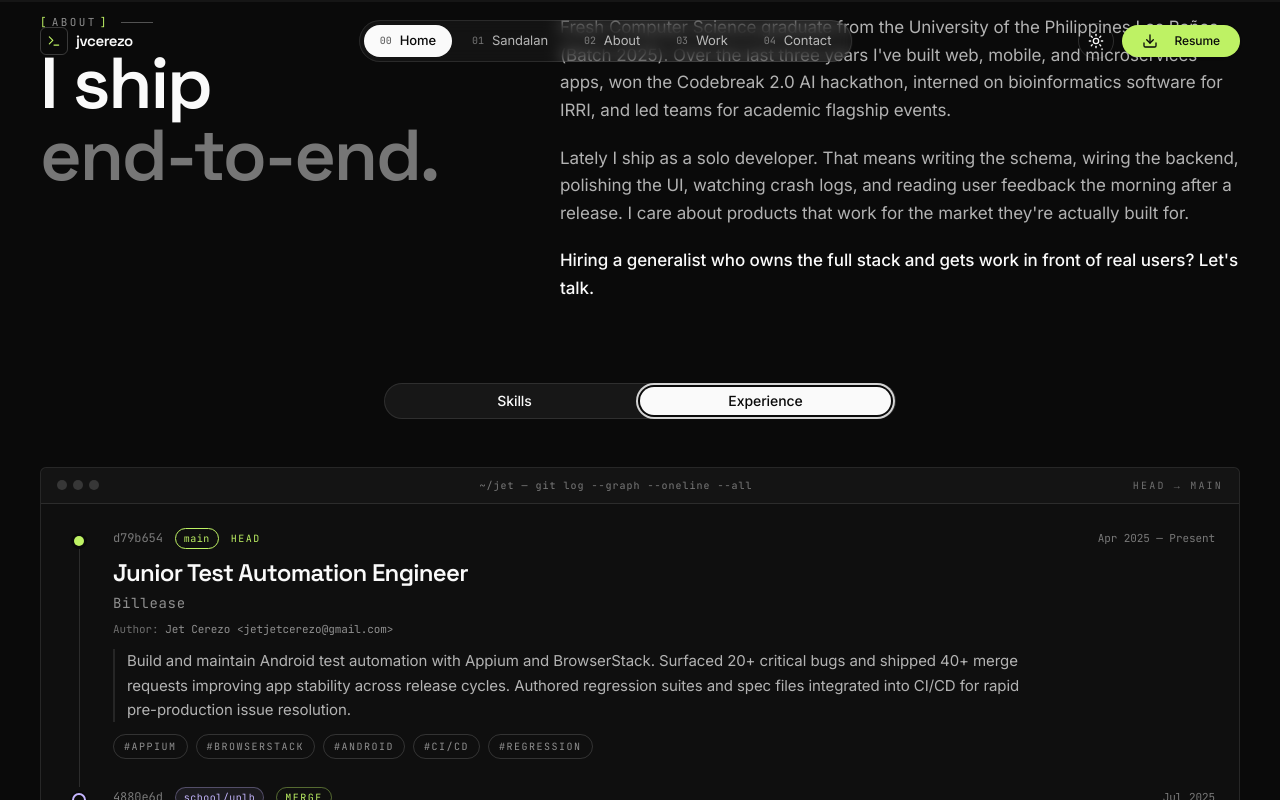
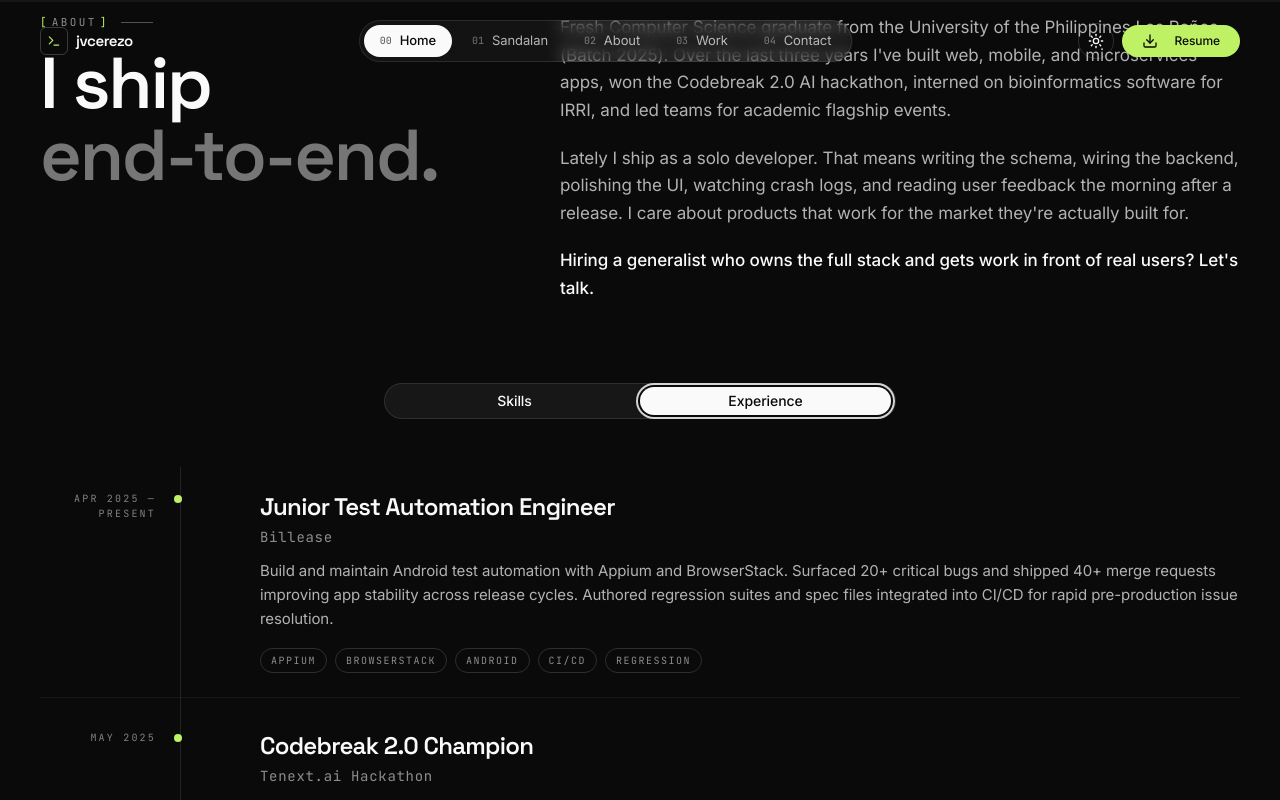
Before and after one commit to jvcerezo/portfolio, a React (Vite) app: page / in a window 1280 px wide. Both pictures are taken after a click on the tab "Experience". Shown: the part 3669-4469 px from the top of the page. Built offline with nearby package versions, Linux system fonts and the light colour scheme.

Commit message:
reverted experience to original timeline

```diff
--- a/src/App.tsx
+++ b/src/App.tsx
@@ -244,311 +244,81 @@ function ProjectCard({ p, idx }: { p: (typeof PROJECTS)[number]; idx: number })
   );
 }
 
-type Commit = {
-  hash: string;
-  branch: string;
-  branchKind: 'main' | 'school' | 'side' | 'merge';
-  date: string;
-  commitTitle: string;
-  role: string;
-  company: string;
-  description: string;
-  tags: string[];
-};
-
-const EXPERIENCE: Commit[] = [
+const EXPERIENCE = [
   {
-    hash: 'd79b654',
-    branch: 'main',
-    branchKind: 'main',
-    date: 'Apr 2025 — Present',
-    commitTitle: 'feat(career): joined billease as junior test automation engineer',
     role: 'Junior Test Automation Engineer',
     company: 'Billease',
+    period: 'Apr 2025 — Present',
     description:
       'Build and maintain Android test automation with Appium and BrowserStack. Surfaced 20+ critical bugs and shipped 40+ merge requests improving app stability across release cycles. Authored regression suites and spec files integrated into CI/CD for rapid pre-production issue resolution.',
     tags: ['Appium', 'BrowserStack', 'Android', 'CI/CD', 'Regression'],
   },
   {
-    hash: '4880e6d',
-    branch: 'school/uplb',
-    branchKind: 'merge',
-    date: 'Jul 2025',
-    commitTitle: "merge: school/uplb → main · graduated bs computer science",
+    role: 'Codebreak 2.0 Champion',
+    company: 'Tenext.ai Hackathon',
+    period: 'May 2025',
+    description:
+      'Won 1st place building a RAG-based AI platform for customer support agents. The assistant generated live call scripts from past and current tickets and ran automated QA analytics after calls. Handled APIs, microservices, deployment, and AI integration to ship an MVP in under 24 hours.',
+    tags: ['AI', 'RAG', 'Microservices', 'Real-time'],
+  },
+  {
     role: 'BS Computer Science',
     company: 'University of the Philippines Los Baños',
+    period: 'Sep 2021 — Jul 2025',
     description:
       'Honor Roll. Iskolar ng Laguna and UP SLAS scholar. Relevant coursework: Operating Systems (CMSC 125), Computer Networks (CMSC 137), Cybersecurity, Data Structures & Algorithms. Thesis affiliate with IRRI on bioinformatics tooling.',
     tags: ['UPLB CS', 'Honor Roll', 'Iskolar ng Laguna', 'UP SLAS'],
   },
   {
-    hash: '952c26e',
-    branch: 'hackathon/codebreak',
-    branchKind: 'side',
-    date: 'May 2025',
-    commitTitle: 'ship(hackathon): won codebreak 2.0 with rag-based ai voice-qa agent',
-    role: 'Codebreak 2.0 Champion',
-    company: 'Tenext.ai Hackathon',
+    role: 'Bioinformatics SWE Intern · Thesis Affiliate',
+    company: 'International Rice Research Institute (IRRI)',
+    period: 'Jul 2024 — May 2025',
     description:
-      'Won 1st place building a RAG-based AI platform for customer support agents. The assistant generated live call scripts from past and current tickets and ran automated QA analytics after calls. Handled APIs, microservices, deployment, and AI integration to ship an MVP in under 24 hours.',
-    tags: ['AI', 'RAG', 'Microservices', 'Real-time'],
+      'Implemented a custom OAuth authentication flow for SNPseek in a Dockerized Drupal environment to improve secure user access and system integration. Designed and developed a MERN-based SNPseek platform using a microservices architecture for scalability, usability, and faster data processing.',
+    tags: ['MERN', 'Drupal', 'Docker', 'OAuth', 'Microservices'],
   },
   {
-    hash: 'f6ccf19',
-    branch: 'event/cs-week',
-    branchKind: 'side',
-    date: 'Oct 2023 — Jul 2025',
-    commitTitle: 'pm(uplb-coss): led 7-dev team for code wars at 41st cs week',
     role: 'Code Wars Co-Head · Project Manager',
     company: 'UPLB CS Society · 41st CS Week',
+    period: 'Oct 2023 — Jul 2025',
     description:
       'Led a 7-member dev team enhancing the competitive programming event platform. Oversaw feature development, bug tracking, testing, and deployment. Supported 20 teams, 3 judges, and 3 continuous hours of live service with zero downtime.',
     tags: ['Leadership', 'Deploy', 'Ship'],
   },
   {
-    hash: '5671b8f',
-    branch: 'intern/irri',
-    branchKind: 'side',
-    date: 'Jul 2024 — May 2025',
-    commitTitle: 'intern(irri): rewrote snpseek as mern microservices',
-    role: 'Bioinformatics SWE Intern · Thesis Affiliate',
-    company: 'International Rice Research Institute (IRRI)',
-    description:
-      'Implemented a custom OAuth authentication flow for SNPseek in a Dockerized Drupal environment to improve secure user access and system integration. Designed and developed a MERN-based SNPseek platform using a microservices architecture for scalability, usability, and faster data processing.',
-    tags: ['MERN', 'Drupal', 'Docker', 'OAuth', 'Microservices'],
-  },
-  {
-    hash: 'a3e635c',
-    branch: 'freelance/2-weeks',
-    branchKind: 'side',
-    date: 'Aug 2024 — Oct 2024',
-    commitTitle: 'freelance(client): shipped mern story-game in 3 weeks with 3-dev team',
     role: 'Freelance Full-Stack Developer',
     company: '2 Weeks · Project-based',
+    period: 'Aug 2024 — Oct 2024',
     description:
       'Built a story-based interactive game with a 3-person team using the MERN stack. Handled frontend, backend, and UI/UX to ensure client satisfaction.',
     tags: ['MERN', 'Client work'],
   },
   {
-    hash: 'b1ce7a9',
-    branch: 'lead/elbigayan',
-    branchKind: 'side',
-    date: 'May 2024 — Jun 2024',
-    commitTitle: 'lead(team): built flutter donation platform with 4 firebase services',
     role: 'eLBigayan · Team Lead',
     company: 'Flutter Donation Platform',
+    period: 'May 2024 — Jun 2024',
     description:
       'Led a 2-member team building a donation system. Used Flutter and Dart with 4 Firebase services to create a secure, scalable backend.',
     tags: ['Flutter', 'Firebase', 'Team Lead'],
   },
   {
-    hash: 'c4d2f15',
-    branch: 'game/fire-nation',
-    branchKind: 'side',
-    date: 'Apr 2024 — Jun 2024',
-    commitTitle: 'dev(game): built 4-player networked multiplayer in unity',
     role: 'Fire Nation Invasion · Game Developer',
     company: 'Unity Multiplayer Game',
+    period: 'Apr 2024 — Jun 2024',
     description:
       'Worked with 2 teammates on character abilities and game mechanics. Implemented networked multiplayer for up to 4 players across different computers.',
     tags: ['Unity', 'C#', 'Multiplayer'],
   },
   {
-    hash: '0f4a201',
-    branch: 'backend/picsel',
-    branchKind: 'side',
-    date: 'Feb 2024 — Jun 2024',
-    commitTitle: 'backend(picsel): integrated google auth + 7 features in 20-dev team',
     role: 'PICSEL · Backend Developer',
     company: 'Reservation System · 20-dev team',
+    period: 'Feb 2024 — Jun 2024',
     description:
       '9 commits, 12 merged PRs across 7 features in a 20-developer team over 5 months. Integrated Google authentication to enhance security and streamline the login process.',
     tags: ['Node.js', 'PostgreSQL', 'Auth'],
   },
-  {
-    hash: '00init',
-    branch: 'school/uplb',
-    branchKind: 'school',
-    date: 'Sep 2021',
-    commitTitle: "init: enrolled in bs computer science at uplb",
-    role: 'BS Computer Science',
-    company: 'University of the Philippines Los Baños',
-    description: 'Initial commit. The branch begins.',
-    tags: [],
-  },
 ];
 
-function branchAccent(branch: string): string {
-  if (branch === 'main') return 'rgb(var(--c-accent))';
-  const palette = [
-    '#7dd3fc', '#fcd34d', '#f9a8d4', '#86efac',
-    '#c4b5fd', '#fda4af', '#fde68a', '#a5f3fc',
-  ];
-  let h = 0;
-  for (let i = 0; i < branch.length; i++) h = (h * 31 + branch.charCodeAt(i)) >>> 0;
-  return palette[h % palette.length];
-}
-
-function ExperienceTree() {
-  return (
-    <div className="border border-fg/10 bg-fg/[0.025] rounded-md overflow-hidden">
-      {/* Terminal chrome */}
-      <div className="flex items-center gap-2 px-4 py-2.5 border-b border-fg/10 bg-fg/[0.02]">
-        <div className="flex gap-1.5">
-          <span className="w-2.5 h-2.5 rounded-full bg-fg/15" />
-          <span className="w-2.5 h-2.5 rounded-full bg-fg/15" />
-          <span className="w-2.5 h-2.5 rounded-full bg-fg/15" />
-        </div>
-        <div className="flex-1 flex justify-center">
-          <span className="font-mono text-[10px] tracking-[0.1em] text-fg/45 truncate">
-            ~/jet — git log --graph --oneline --all
-          </span>
-        </div>
-        <span className="font-mono text-[10px] tracking-[0.22em] uppercase text-fg/40">
-          HEAD → main
-        </span>
-      </div>
-
-      <ol className="px-4 sm:px-6 py-6">
-        {EXPERIENCE.map((c, i) => (
-          <ExperienceRow
-            key={c.hash + i}
-            commit={c}
-            isLast={i === EXPERIENCE.length - 1}
-          />
-        ))}
-      </ol>
-
-      {/* Footer prompt */}
-      <div className="px-4 sm:px-6 pb-5 pt-2 border-t border-fg/5">
-        <div className="font-mono text-[12px] text-fg/55 flex items-center gap-2 flex-wrap">
-          <span className="text-brand">jet@cerezo</span>
-          <span className="text-fg/40">~/career</span>
-          <span className="text-fg/40">$</span>
-          <span className="text-fg/70">git status</span>
-        </div>
-        <div className="font-mono text-[12px] text-fg/55 mt-2 pl-4">
-          On branch <span className="text-brand">main</span>. Working tree clean.
-          <br />
-          <span className="text-fg/40">// open to collaboration. fork the repo.</span>
-        </div>
-      </div>
-    </div>
-  );
-}
-
-function ExperienceRow({
-  commit,
-  isLast,
-}: {
-  commit: Commit;
-  isLast: boolean;
-}) {
-  const accent = branchAccent(commit.branch);
-  const isMain = commit.branchKind === 'main';
-  const isMerge = commit.branchKind === 'merge';
-  const isInit = commit.hash === '00init';
-
-  return (
-    <li className="relative grid grid-cols-[28px_1fr] gap-3 sm:gap-5 pb-7 last:pb-0">
-      {/* Graph gutter: vertical line + commit dot */}
-      <div className="relative flex justify-center">
-        {!isLast && (
-          <span
-            aria-hidden
-            className="absolute top-3 bottom-[-28px] w-px"
-            style={{ background: 'rgb(var(--c-fg) / 0.12)' }}
-          />
-        )}
-        {isMerge ? (
-          <span
-            aria-hidden
-            className="relative z-10 w-3.5 h-3.5 rounded-full border-2 mt-1.5"
-            style={{
-              borderColor: accent,
-              background: 'rgb(var(--c-bg))',
-              boxShadow: `0 0 0 2px rgb(var(--c-bg))`,
-            }}
-            title="merge commit"
-          />
-        ) : (
-          <span
-            aria-hidden
-            className="relative z-10 w-2.5 h-2.5 rounded-full mt-2"
-            style={{
-              background: accent,
-              boxShadow: `0 0 0 3px rgb(var(--c-bg))`,
-            }}
-          />
-        )}
-      </div>
-
-      {/* Content — git metadata header + recruiter-readable body */}
-      <div className="min-w-0">
-        <div className="flex flex-wrap items-baseline gap-x-3 gap-y-1">
-          <span className="font-mono text-[12px] text-fg/45 tabular-nums">
-            {commit.hash}
-          </span>
-          <span
-            className="font-mono text-[10px] tracking-[0.05em] px-2 py-0.5 rounded-full border"
-            style={{
-              color: accent,
-              borderColor: `${accent}55`,
-              background: `${accent}12`,
-            }}
-          >
-            {commit.branch}
-          </span>
-          {isMain && (
-            <span className="font-mono text-[10px] tracking-[0.15em] uppercase text-brand">
-              HEAD
-            </span>
-          )}
-          {isMerge && (
-            <span className="font-mono text-[10px] tracking-[0.15em] uppercase text-brand border border-brand/40 px-2 py-0.5 rounded-full">
-              merge
-            </span>
-          )}
-          <span className="font-mono text-[11px] text-fg/45 ml-auto">
-            {commit.date}
-          </span>
-        </div>
-
-        <h3 className="font-display text-xl lg:text-2xl font-semibold text-fg tracking-tight mt-2 leading-tight">
-          {commit.role}
-        </h3>
-        <div className="text-fg/55 text-sm mt-1 font-mono tracking-[0.05em]">
-          {commit.company}
-        </div>
-
-        {!isInit && (
-          <>
-            <div className="mt-2 font-mono text-[11px] text-fg/55">
-              <span className="text-fg/40">Author:</span> Jet Cerezo &lt;jetjetcerezo@gmail.com&gt;
-            </div>
-
-            <p className="text-fg/70 leading-relaxed mt-3 text-[15px] pl-3 border-l-2 border-fg/10 sm:max-w-[58rem]">
-              {commit.description}
-            </p>
-          </>
-        )}
-
-        {commit.tags.length > 0 && (
-          <div className="flex flex-wrap gap-2 mt-3">
-            {commit.tags.map((t) => (
-              <span
-                key={t}
-                className="font-mono text-[10px] tracking-[0.15em] uppercase text-fg/55 border border-fg/15 px-2.5 py-1 rounded-full"
-              >
-                #{t}
-              </span>
-            ))}
-          </div>
-        )}
-      </div>
-    </li>
-  );
-}
 
 function App() {
   const [isMenuOpen, setIsMenuOpen] = useState(false);
@@ -1191,7 +961,47 @@ function App() {
             </TabsContent>
 
             <TabsContent value="experience">
-              <ExperienceTree />
+              <div className="relative">
+                <div className="absolute left-0 md:left-[140px] top-0 bottom-0 w-px bg-fg/10" />
+                <div className="space-y-2">
+                  {EXPERIENCE.map((job, index) => (
+                    <div
+                      key={job.role + index}
+                      className="relative grid md:grid-cols-[140px_1fr] gap-6 md:gap-10 py-6 border-b border-fg/5 last:border-b-0"
+                    >
+                      <div className="md:pr-6 relative">
+                        <span className="absolute -left-[3px] md:left-[134px] top-1 w-2 h-2 rounded-full bg-brand" />
+                        <div className="pl-6 md:pl-0 md:text-right">
+                          <div className="font-mono text-[10px] tracking-[0.22em] uppercase text-fg/50">
+                            {job.period}
+                          </div>
+                        </div>
+                      </div>
+                      <div className="pl-6 md:pl-10">
+                        <h3 className="font-display text-xl lg:text-2xl font-semibold text-fg tracking-tight">
+                          {job.role}
+                        </h3>
+                        <div className="text-fg/55 text-sm mt-1 font-mono tracking-[0.05em]">
+                          {job.company}
+                        </div>
+                        <p className="text-fg/70 leading-relaxed mt-3 text-[15px]">
+                          {job.description}
+                        </p>
+                        <div className="flex flex-wrap gap-2 mt-4">
+                          {job.tags.map((t) => (
+                            <span
+                              key={t}
+                              className="font-mono text-[10px] tracking-[0.15em] uppercase text-fg/55 border border-fg/15 px-2.5 py-1 rounded-full"
+                            >
+                              {t}
+                            </span>
+                          ))}
+                        </div>
+                      </div>
+                    </div>
+                  ))}
+                </div>
+              </div>
             </TabsContent>
           </Tabs>
         </div>
```
